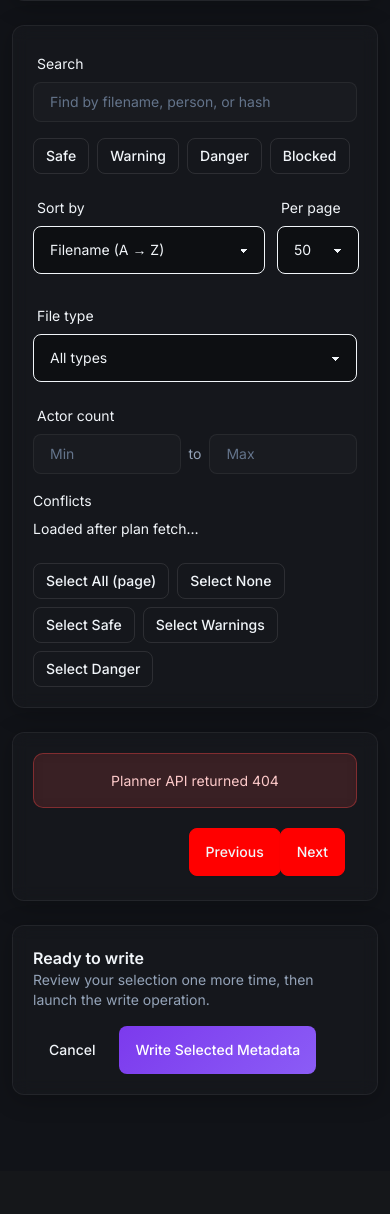
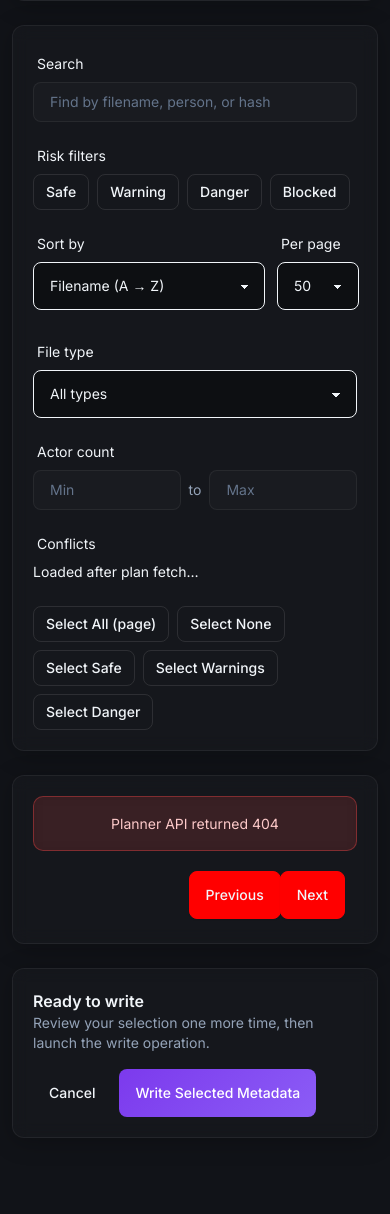
Before and after one commit to jrajasekera/indexium, a Python web app: template templates/metadata_preview.html in a window 390 px wide. Shown: the part 795-2009 px from the top of the page. Before the commit the page ends 1890 px from the top, so only its background shows below. Run offline with Jinja, Linux system fonts and the light colour scheme; the template is opened without the code that fills it: most values are stand-ins (such as "Sample title", 1, 10 or a date in 2020); some libraries are stand-ins or nearby versions.

Commit message:
fix: improve metadata preview page layout and styling
- Change filter row breakpoint from lg to md for better tablet display
- Add label to risk filter buttons for visual consistency
- Wrap Conflicts label in proper label element for alignment
- Truncate file hash display to 16 chars with full hash on hover
- Add background styling to Current/After Write sections

```diff
--- a/templates/metadata_preview.html
+++ b/templates/metadata_preview.html
@@ -52,19 +52,22 @@
 
     <div class="card bg-base-100 shadow-lg">
         <div class="card-body space-y-4">
-            <div class="flex flex-col gap-4 lg:flex-row lg:items-end lg:justify-between">
-                <div class="w-full lg:max-w-lg">
+            <div class="flex flex-col gap-4 md:flex-row md:flex-wrap md:items-end md:justify-between">
+                <div class="w-full md:max-w-lg">
                     <label class="label" for="planner-search"><span class="label-text">Search</span></label>
                     <div class="relative">
                         <input id="planner-search" type="search" placeholder="Find by filename, person, or hash" class="input input-bordered w-full pr-12" autocomplete="off">
                         <button type="button" id="planner-clear-search" class="btn btn-ghost btn-xs absolute inset-y-0 right-2 my-auto hidden">Clear</button>
                     </div>
                 </div>
-                <div class="flex flex-wrap gap-2" role="group" aria-label="Risk filters">
-                    <button type="button" class="btn btn-sm btn-outline" data-filter-risk="safe">Safe</button>
-                    <button type="button" class="btn btn-sm btn-outline" data-filter-risk="warning">Warning</button>
-                    <button type="button" class="btn btn-sm btn-outline" data-filter-risk="danger">Danger</button>
-                    <button type="button" class="btn btn-sm btn-outline" data-filter-risk="blocked">Blocked</button>
+                <div>
+                    <label class="label"><span class="label-text">Risk filters</span></label>
+                    <div class="flex flex-wrap gap-2" role="group" aria-label="Risk filters">
+                        <button type="button" class="btn btn-sm btn-outline" data-filter-risk="safe">Safe</button>
+                        <button type="button" class="btn btn-sm btn-outline" data-filter-risk="warning">Warning</button>
+                        <button type="button" class="btn btn-sm btn-outline" data-filter-risk="danger">Danger</button>
+                        <button type="button" class="btn btn-sm btn-outline" data-filter-risk="blocked">Blocked</button>
+                    </div>
                 </div>
                 <div class="flex gap-3">
                     <div>
@@ -105,8 +108,8 @@
                     </div>
                 </div>
                 <div>
-                    <span class="label-text">Conflicts</span>
-                    <div id="planner-conflict-options" class="flex flex-wrap gap-2 pt-2">
+                    <label class="label"><span class="label-text">Conflicts</span></label>
+                    <div id="planner-conflict-options" class="flex flex-wrap gap-2">
                         <p class="text-sm text-base-content/50">Loaded after plan fetch…</p>
                     </div>
                 </div>
@@ -371,16 +374,16 @@
                         </div>
                         <div class="flex flex-col items-end gap-2">
                             <span class="badge ${risk.badge}">${risk.title}</span>
-                            <span class="badge badge-outline badge-sm">${escapeHtml(item.file_hash)}</span>
+                            <span class="text-xs text-base-content/40 font-mono truncate max-w-[200px]" title="${escapeHtml(item.file_hash)}">${escapeHtml(item.file_hash.slice(0, 16))}...</span>
                         </div>
                     </div>
                     <div class="grid gap-4 md:grid-cols-2">
-                        <div>
-                            <p class="text-xs uppercase text-base-content/50 font-semibold">Current</p>
+                        <div class="bg-base-200/50 rounded-lg p-3">
+                            <p class="text-xs uppercase text-base-content/50 font-semibold mb-1">Current</p>
                             <p class="text-sm">${currentActors}</p>
                         </div>
-                        <div>
-                            <p class="text-xs uppercase text-base-content/50 font-semibold">After Write</p>
+                        <div class="bg-base-200/50 rounded-lg p-3">
+                            <p class="text-xs uppercase text-base-content/50 font-semibold mb-1">After Write</p>
                             <p class="text-sm">${afterActors}</p>
                             ${changeSummary ? `<p class="text-xs mt-1">${changeSummary}</p>` : ''}
                         </div>
```
